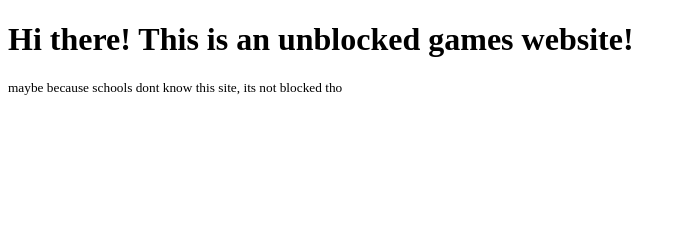
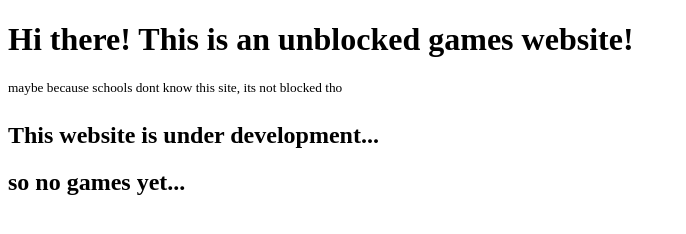
Before and after one commit to simpleuserdontwatch/DoingHomework, a plain HTML site: page index.html in a window 1280 px wide. Shown: the whole page, without its empty margins (0-686 px from the left). Drawn offline with Linux system fonts and the light colour scheme.

Commit message:
placeholder

```diff
--- a/index.html
+++ b/index.html
@@ -8,5 +8,7 @@
 <body>
     <h1>Hi there! This is an unblocked games website!</h1>
     <sup>maybe because schools dont know this site, its not blocked tho</sup>
+    <h2>This website is under development...</h2>
+    <h2>so no games yet...</h2>
 </body>
 </html>
```
